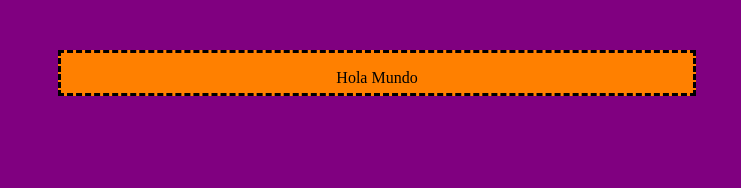
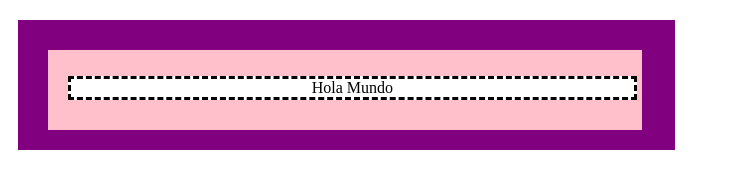
Before and after one commit to jplvzr/modelo-de-la-caja, a plain HTML site: page index.html in a window 1280 px wide. Shown: the whole page, without its empty margins (0-741 px from the left). Drawn offline with Linux system fonts and the light colour scheme.

Commit message:
porfin salió!

```diff
--- a/css/main.css
+++ b/css/main.css
@@ -1,21 +1,19 @@
-body {
-	background-color: purple;
+p {
+	text-align: center;
+	background: white;
+	border-style: dashed;
 }
 div {
-	margin: 50px;
+	background: purple;
+	margin: 20px 10px;
 	width: 50%;
-	height: 40px;
-	background:#ff8000;
-	border: dashed;
-	padding: 20,10,40,40;
-
+	height: 100px;
+	padding: 10px 5px 20px 20px;
 }
-
-/*
-
-p {
-	background:#ff8000;
-	color: red;
+div div {
+	background: pink;
+	width: 90%;
+	height: 50px;
+	margin: 20px 10px;
+	padding: 10px 5px 20px 20px;
 }
-
-*/
--- a/index.html
+++ b/index.html
@@ -4,10 +4,13 @@
 		<title>modelo de la caja</title>
 		<meta charset="utf-8">
 		<link rel="stylesheet" type="text/css" href="css/main.css">
+		<link rel="shortcut icon" href="favicon.ico">
 	</head>
 	<body>
 		<div>
-			<p><center>Hola Mundo</center></p>
+			<div>
+				<p>Hola Mundo</p>
+			</div>
 		</div>
 	</body>
 </html>
```
